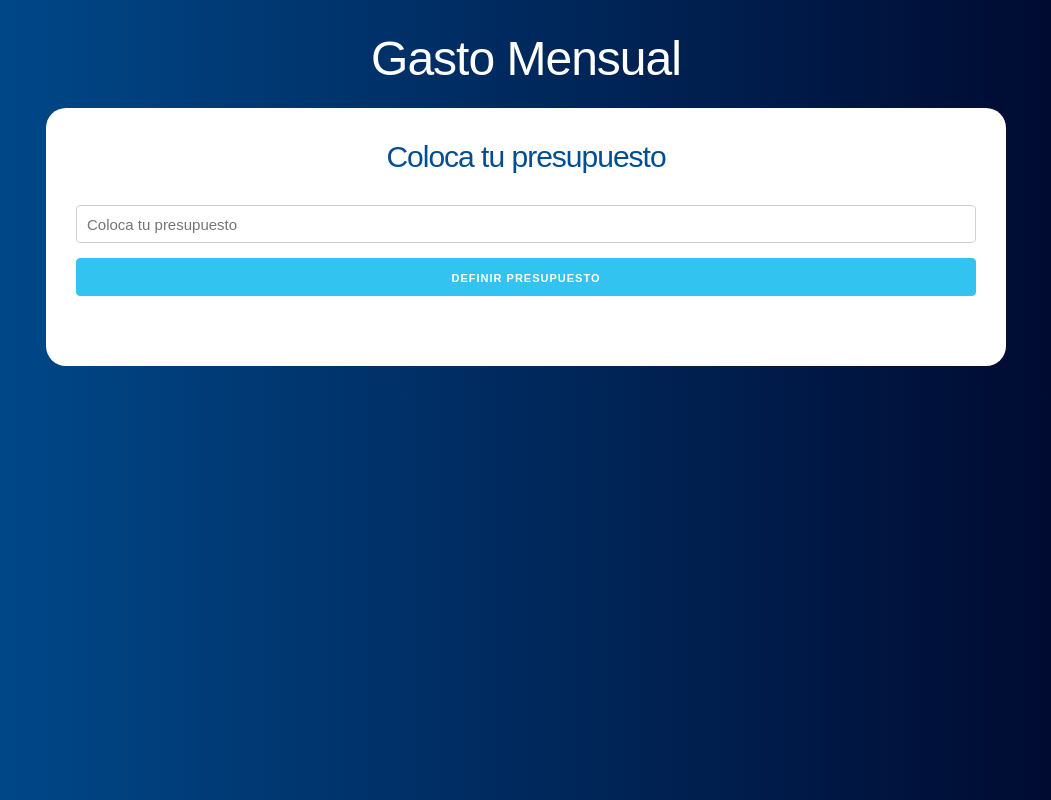
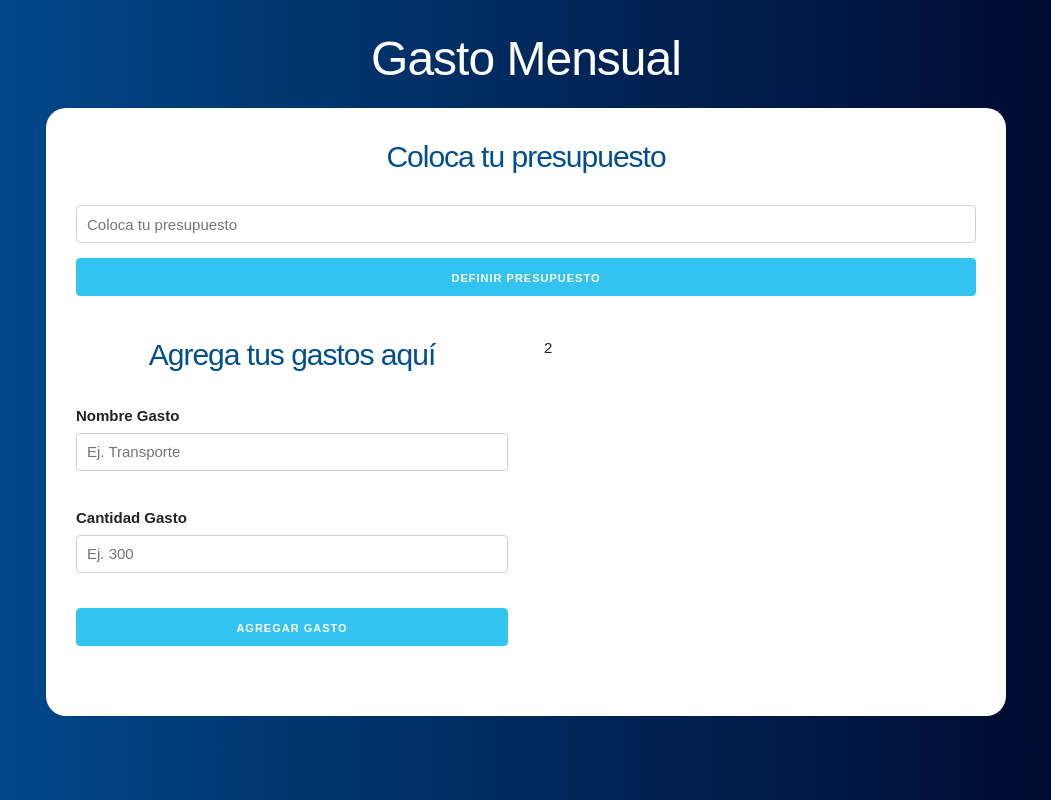
Before and after one commit to jr-Adolfo/control-de-presupuesto, a React (Create React App) app: page / in a window 1280 px wide. Shown: the whole page, without its empty margins (114-1165 px from the left). Built offline with nearby package versions, Linux system fonts and the light colour scheme.

Commit message:
Formulario Gastos

```diff
--- a/src/App.js
+++ b/src/App.js
@@ -1,5 +1,6 @@
 import React, { useState } from "react";
 import { Pregunta } from "./components/Pregunta";
+import Formulario from "./components/Formulario";
 
 function App() {
   const [presupuesto, guardarPresupuesto] = useState(0);
@@ -15,6 +16,13 @@
             guardarPresupuesto={guardarPresupuesto}
             guardarRestante={guardarRestante}
           />
+
+          <div className="row">
+            <div className="one-half column">
+              <Formulario />
+            </div>
+            <div className="one-half column">2 </div>
+          </div>
         </div>
       </header>
     </div>
--- /dev/null
+++ b/src/components/Formulario.js
@@ -0,0 +1,30 @@
+import React from "react";
+
+const Formulario = () => {
+  return (
+    <form>
+      <h2>Agrega tus gastos aquí</h2>
+      <div className="campo">
+        <label>Nombre Gasto</label>
+        <input
+          type="text"
+          className="u-full-width"
+          placeholder="Ej. Transporte"
+        />
+      </div>
+
+      <div className="campo">
+        <label>Cantidad Gasto</label>
+        <input type="number" className="u-full-width" placeholder="Ej. 300" />
+      </div>
+
+      <input
+        type="submit"
+        className="button-primary u-full-width"
+        value="Agregar Gasto"
+      />
+    </form>
+  );
+};
+
+export default Formulario;
```
